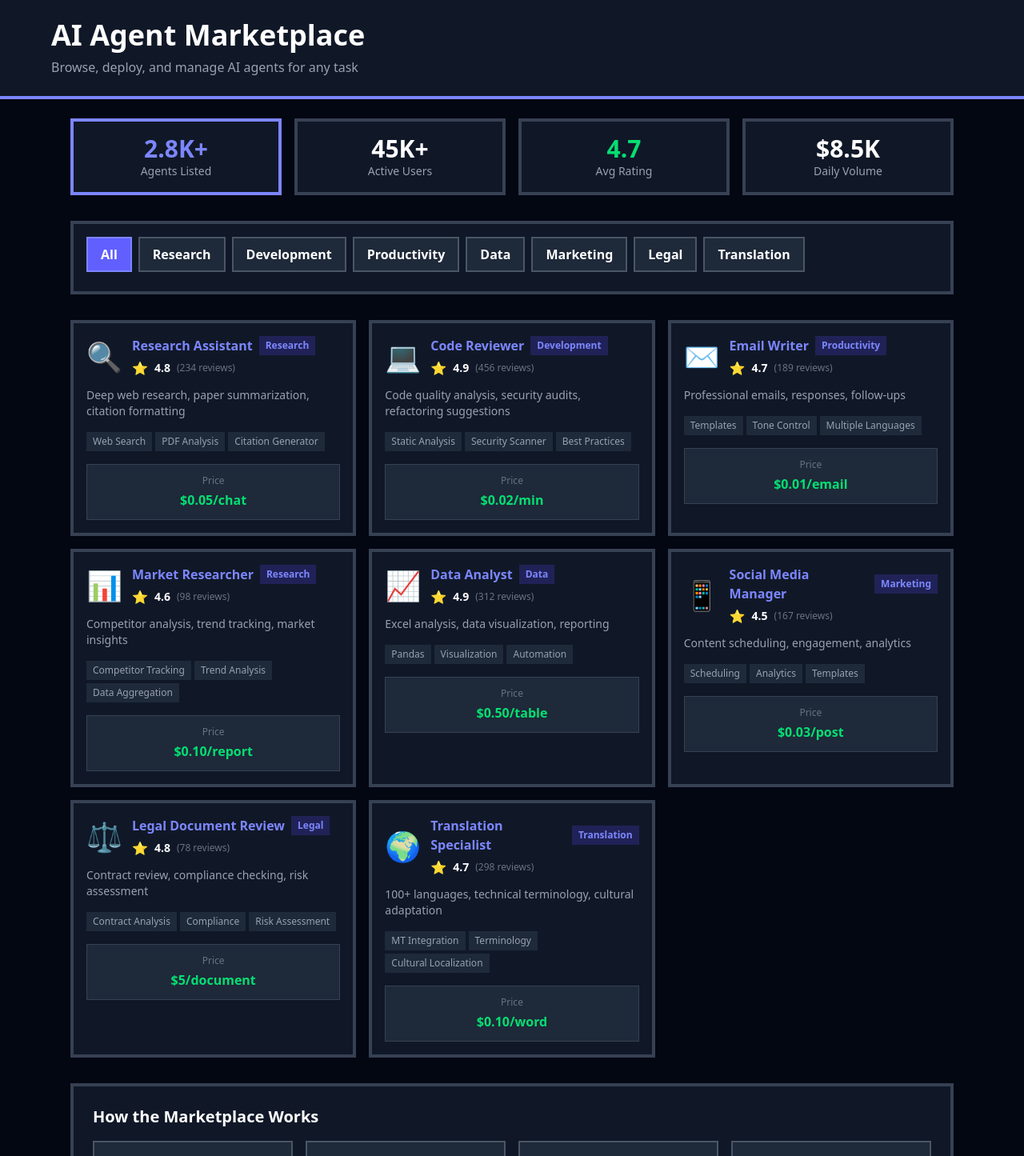
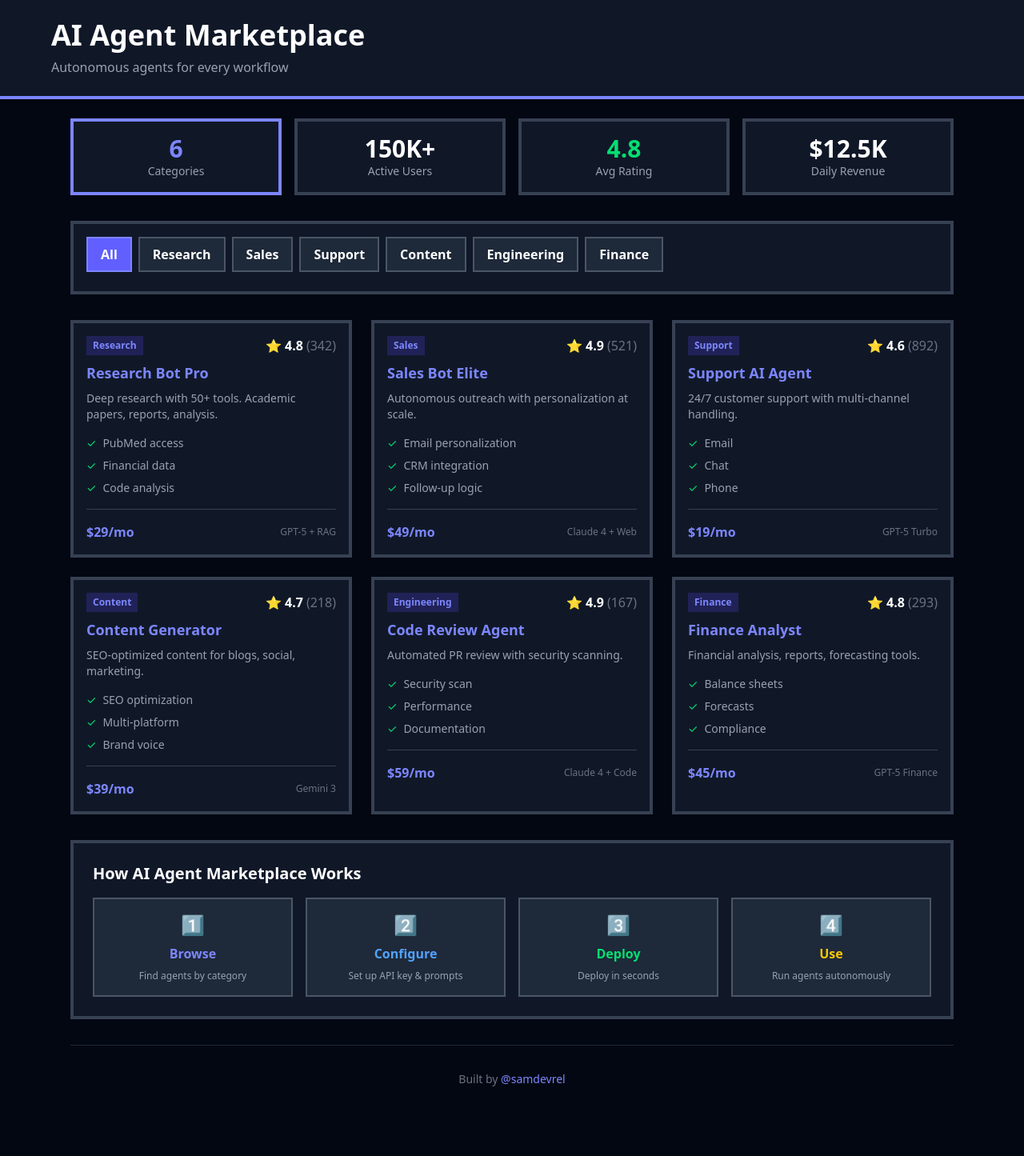
Before and after one commit to Samdevrel/ai-agent-marketplace, a Next.js app: page / in a window 1280 px wide. Shown: the top 1445 px of the page at 80% size. After the commit the page ends 1415 px from the top, so only its background shows below. Built offline with nearby package versions, Linux system fonts and the light colour scheme.

Commit message:
feat: AI Agent Marketplace
Deploy autonomous AI agents:
- 6 agents (Research, Sales, Support, Content, Engineering, Finance)
- Category filtering
- Model tracking (GPT-5, Claude 4, Gemini 3)
- Rating and review display
- API key input for deployment

Tech: Next.js 14, TypeScript, Tailwind CSS

```diff
--- a/src/app/layout.tsx
+++ b/src/app/layout.tsx
@@ -3,8 +3,8 @@ import "./globals.css";
 
 export const metadata: Metadata = {
   title: "AI Agent Marketplace | @samdevrel",
-  description: "Browse and deploy AI agents for research, development, productivity, and more.",
-  keywords: ["AI agent", "marketplace", "agents", "automation", "open source", "GPT"],
+  description: "Deploy autonomous AI agents. Research, sales, support, content, engineering, finance.",
+  keywords: ["AI agent", "marketplace", "autonomous", "GPT-5", "Claude 4", "Gemini 3"],
   authors: [{ name: "Sam", url: "https://x.com/samdevrel" }],
 };
 
--- a/src/app/page.tsx
+++ b/src/app/page.tsx
@@ -7,118 +7,88 @@ interface Agent {
   name: string;
   description: string;
   category: string;
+  model: string;
+  price: number;
   rating: number;
   reviews: number;
-  price: string;
-  tools: string[];
-  categoryIcon: string;
-}
-
-interface AgentReview {
-  id: string;
-  agentId: string;
-  user: string;
-  rating: number;
-  comment: string;
-  date: string;
+  features: string[];
 }
 
 const agents: Agent[] = [
   {
     id: '1',
-    name: 'Research Assistant',
-    description: 'Deep web research, paper summarization, citation formatting',
+    name: 'Research Bot Pro',
+    description: 'Deep research with 50+ tools. Academic papers, reports, analysis.',
     category: 'Research',
+    model: 'GPT-5 + RAG',
+    price: 29,
     rating: 4.8,
-    reviews: 234,
-    price: '$0.05/chat',
-    tools: ['Web Search', 'PDF Analysis', 'Citation Generator'],
-    categoryIcon: '🔍',
+    reviews: 342,
+    features: ['PubMed access', 'Financial data', 'Code analysis', 'Legal docs'],
   },
   {
     id: '2',
-    name: 'Code Reviewer',
-    description: 'Code quality analysis, security audits, refactoring suggestions',
-    category: 'Development',
+    name: 'Sales Bot Elite',
+    description: 'Autonomous outreach with personalization at scale.',
+    category: 'Sales',
+    model: 'Claude 4 + Web',
+    price: 49,
     rating: 4.9,
-    reviews: 456,
-    price: '$0.02/min',
-    tools: ['Static Analysis', 'Security Scanner', 'Best Practices'],
-    categoryIcon: '💻',
+    reviews: 521,
+    features: ['Email personalization', 'CRM integration', 'Follow-up logic', 'Analytics'],
   },
   {
     id: '3',
-    name: 'Email Writer',
-    description: 'Professional emails, responses, follow-ups',
-    category: 'Productivity',
-    rating: 4.7,
-    reviews: 189,
-    price: '$0.01/email',
-    tools: ['Templates', 'Tone Control', 'Multiple Languages'],
-    categoryIcon: '✉️',
+    name: 'Support AI Agent',
+    description: '24/7 customer support with multi-channel handling.',
+    category: 'Support',
+    model: 'GPT-5 Turbo',
+    price: 19,
+    rating: 4.6,
+    reviews: 892,
+    features: ['Email', 'Chat', 'Phone', 'Knowledge base'],
   },
   {
     id: '4',
-    name: 'Market Researcher',
-    description: 'Competitor analysis, trend tracking, market insights',
-    category: 'Research',
-    rating: 4.6,
-    reviews: 98,
-    price: '$0.10/report',
-    tools: ['Competitor Tracking', 'Trend Analysis', 'Data Aggregation'],
-    categoryIcon: '📊',
+    name: 'Content Generator',
+    description: 'SEO-optimized content for blogs, social, marketing.',
+    category: 'Content',
+    model: 'Gemini 3',
+    price: 39,
+    rating: 4.7,
+    reviews: 218,
+    features: ['SEO optimization', 'Multi-platform', 'Brand voice', 'Templates'],
   },
   {
     id: '5',
-    name: 'Data Analyst',
-    description: 'Excel analysis, data visualization, reporting',
-    category: 'Data',
+    name: 'Code Review Agent',
+    description: 'Automated PR review with security scanning.',
+    category: 'Engineering',
+    model: 'Claude 4 + Code',
+    price: 59,
     rating: 4.9,
-    reviews: 312,
-    price: '$0.50/table',
-    tools: ['Pandas', 'Visualization', 'Automation'],
-    categoryIcon: '📈',
+    reviews: 167,
+    features: ['Security scan', 'Performance', 'Documentation', 'Style guide'],
   },
   {
     id: '6',
-    name: 'Social Media Manager',
-    description: 'Content scheduling, engagement, analytics',
-    category: 'Marketing',
-    rating: 4.5,
-    reviews: 167,
-    price: '$0.03/post',
-    tools: ['Scheduling', 'Analytics', 'Templates'],
-    categoryIcon: '📱',
-  },
-  {
-    id: '7',
-    name: 'Legal Document Review',
-    description: 'Contract review, compliance checking, risk assessment',
-    category: 'Legal',
+    name: 'Finance Analyst',
+    description: 'Financial analysis, reports, forecasting tools.',
+    category: 'Finance',
+    model: 'GPT-5 Finance',
+    price: 45,
     rating: 4.8,
-    reviews: 78,
-    price: '$5/document',
-    tools: ['Contract Analysis', 'Compliance', 'Risk Assessment'],
-    categoryIcon: '⚖️',
-  },
-  {
-    id: '8',
-    name: 'Translation Specialist',
-    description: '100+ languages, technical terminology, cultural adaptation',
-    category: 'Translation',
-    rating: 4.7,
-    reviews: 298,
-    price: '$0.10/word',
-    tools: ['MT Integration', 'Terminology', 'Cultural Localization'],
-    categoryIcon: '🌍',
+    reviews: 293,
+    features: ['Balance sheets', 'Forecasts', 'Compliance', 'Reports'],
   },
 ];
 
-const categories = ['All', 'Research', 'Development', 'Productivity', 'Data', 'Marketing', 'Legal', 'Translation'];
+const categories = ['All', 'Research', 'Sales', 'Support', 'Content', 'Engineering', 'Finance'];
 
 export default function Home() {
   const [selectedCategory, setSelectedCategory] = useState('All');
   const [selectedAgent, setSelectedAgent] = useState<Agent | null>(null);
+  const [apiKey, setApiKey] = useState('');
 
   const filteredAgents = selectedCategory === 'All'
     ? agents
@@ -129,7 +99,7 @@ export default function Home() {
       <header className="border-b-4 border-indigo-400 bg-gray-900 p-6">
         <div className="max-w-6xl mx-auto">
           <h1 className="text-3xl md:text-4xl font-black">AI Agent Marketplace</h1>
-          <p className="text-gray-400 mt-2">Browse, deploy, and manage AI agents for any task</p>
+          <p className="text-gray-400 mt-2">Autonomous agents for every workflow</p>
         </div>
       </header>
 
@@ -137,20 +107,20 @@ export default function Home() {
         {/* Stats */}
         <section className="grid grid-cols-2 md:grid-cols-4 gap-4">
           <div className="bg-gray-900 border-4 border-indigo-400 p-4 text-center">
-            <div className="text-3xl font-black text-indigo-400">2.8K+</div>
-            <div className="text-sm text-gray-400">Agents Listed</div>
+            <div className="text-3xl font-black text-indigo-400">6</div>
+            <div className="text-sm text-gray-400">Categories</div>
           </div>
           <div className="bg-gray-900 border-4 border-gray-700 p-4 text-center">
-            <div className="text-3xl font-black">45K+</div>
+            <div className="text-3xl font-black">150K+</div>
             <div className="text-sm text-gray-400">Active Users</div>
           </div>
           <div className="bg-gray-900 border-4 border-gray-700 p-4 text-center">
-            <div className="text-3xl font-black text-green-400">4.7</div>
+            <div className="text-3xl font-black text-green-400">4.8</div>
             <div className="text-sm text-gray-400">Avg Rating</div>
           </div>
           <div className="bg-gray-900 border-4 border-gray-700 p-4 text-center">
-            <div className="text-3xl font-black">$8.5K</div>
-            <div className="text-sm text-gray-400">Daily Volume</div>
+            <div className="text-3xl font-black">$12.5K</div>
+            <div className="text-sm text-gray-400">Daily Revenue</div>
           </div>
         </section>
 
@@ -173,8 +143,8 @@ export default function Home() {
           </div>
         </section>
 
-        {/* Agent Grid */}
-        <section className="grid md:grid-cols-3 gap-4">
+        {/* Agents Grid */}
+        <section className="grid md:grid-cols-2 lg:grid-cols-3 gap-6">
           {filteredAgents.map((agent) => (
             <div
               key={agent.id}
@@ -184,54 +154,44 @@ export default function Home() {
               }`}
             >
               <div className="p-4">
-                <div className="flex items-center gap-3 mb-3">
-                  <span className="text-4xl">{agent.categoryIcon}</span>
-                  <div className="flex-1">
-                    <div className="flex items-center gap-2">
-                      <span className="font-bold text-indigo-400">{agent.name}</span>
-                      <span className="px-2 py-1 text-xs font-bold bg-indigo-900/50 text-indigo-400">
-                        {agent.category}
-                      </span>
-                    </div>
-                    <div className="flex items-center gap-2 mt-1">
-                      <span className="text-yellow-400">⭐</span>
-                      <span className="text-sm font-bold">{agent.rating}</span>
-                      <span className="text-xs text-gray-500">({agent.reviews} reviews)</span>
-                    </div>
+                <div className="flex justify-between items-start mb-2">
+                  <span className="px-2 py-1 text-xs font-bold bg-indigo-900/50 text-indigo-400">
+                    {agent.category}
+                  </span>
+                  <div className="flex items-center gap-1">
+                    <span className="text-yellow-400">⭐</span>
+                    <span className="font-bold">{agent.rating}</span>
+                    <span className="text-gray-500">({agent.reviews})</span>
                   </div>
                 </div>
-
+                <h3 className="font-bold text-indigo-400 text-lg mb-2">{agent.name}</h3>
                 <p className="text-sm text-gray-400 mb-4 line-clamp-2">{agent.description}</p>
 
-                <div className="flex flex-wrap gap-1 mb-4">
-                  {agent.tools.slice(0, 3).map((tool) => (
-                    <span key={tool} className="px-2 py-1 text-xs bg-gray-800 text-gray-400">
-                      {tool}
-                    </span>
+                <div className="space-y-2 text-sm">
+                  {agent.features.slice(0, 3).map((feature, i) => (
+                    <div key={i} className="flex items-center gap-2 text-gray-400">
+                      <span className="text-green-400">✓</span>
+                      <span>{feature}</span>
+                    </div>
                   ))}
-                  {agent.tools.length > 3 && (
-                    <span className="px-2 py-1 text-xs bg-gray-800 text-gray-500">
-                      +{agent.tools.length - 3}
-                    </span>
-                  )}
                 </div>
 
-                <div className="p-3 bg-gray-800 border border-gray-700 text-center">
-                  <div className="text-xs text-gray-500 mb-1">Price</div>
-                  <div className="font-bold text-green-400">{agent.price}</div>
+                <div className="mt-4 pt-4 border-t border-gray-700 flex justify-between items-center">
+                  <span className="font-bold text-indigo-400">${agent.price}/mo</span>
+                  <span className="text-xs text-gray-500">{agent.model}</span>
                 </div>
               </div>
             </div>
           ))}
         </section>
 
-        {/* Selected Agent Details */}
+        {/* Agent Details */}
         {selectedAgent && (
           <section className="bg-gray-900 border-4 border-indigo-400 p-6">
             <div className="flex justify-between items-start mb-4">
               <div>
                 <h2 className="text-xl font-black text-indigo-400">{selectedAgent.name}</h2>
-                <p className="text-sm text-gray-400">{selectedAgent.category} Agent</p>
+                <p className="text-sm text-gray-400">{selectedAgent.description}</p>
               </div>
               <button
                 onClick={() => setSelectedAgent(null)}
@@ -241,89 +201,69 @@ export default function Home() {
               </button>
             </div>
 
-            <div className="mb-6">
-              <h3 className="font-bold text-gray-400 mb-2">Description</h3>
-              <p className="text-sm text-gray-400">{selectedAgent.description}</p>
-            </div>
-
             <div className="grid md:grid-cols-3 gap-4 mb-6">
-              <div className="p-4 bg-gray-800 border border-gray-700 text-center">
-                <div className="text-2xl font-bold text-yellow-400">⭐ {selectedAgent.rating}</div>
-                <div className="text-xs text-gray-500">{selectedAgent.reviews} reviews</div>
+              <div className="p-4 bg-gray-800 border border-gray-700">
+                <div className="text-sm text-gray-400">Category</div>
+                <div className="text-xl font-bold">{selectedAgent.category}</div>
               </div>
-              <div className="p-4 bg-gray-800 border border-gray-700 text-center">
-                <div className="text-2xl font-bold text-green-400">{selectedAgent.price}</div>
-                <div className="text-xs text-gray-500">Starting price</div>
+              <div className="p-4 bg-gray-800 border border-gray-700">
+                <div className="text-sm text-gray-400">Model</div>
+                <div className="text-xl font-bold">{selectedAgent.model}</div>
               </div>
-              <div className="p-4 bg-gray-800 border border-gray-700 text-center">
-                <div className="text-2xl font-bold">{selectedAgent.categoryIcon} {selectedAgent.category}</div>
-                <div className="text-xs text-gray-500">Category</div>
+              <div className="p-4 bg-gray-800 border border-gray-700">
+                <div className="text-sm text-gray-400">Price</div>
+                <div className="text-xl font-bold text-indigo-400">${selectedAgent.price}/mo</div>
               </div>
             </div>
 
-            <div className="mb-6">
-              <h3 className="font-bold text-gray-400 mb-2">Available Tools</h3>
-              <div className="flex flex-wrap gap-2">
-                {selectedAgent.tools.map((tool) => (
-                  <span key={tool} className="px-3 py-1 text-sm bg-indigo-900/50 text-indigo-400 border border-indigo-400">
-                    {tool}
-                  </span>
-                ))}
+            <div className="mb-4">
+              <label className="block text-sm text-gray-400 mb-2">Enter API Key</label>
+              <input
+                type="password"
+                value={apiKey}
+                onChange={(e) => setApiKey(e.target.value)}
+                placeholder="sk-..."
+                className="w-full p-3 bg-gray-900 border-2 border-indigo-400 text-white font-mono text-sm"
+              />
+            </div>
+
+            <button className="w-full py-4 bg-indigo-500 text-white font-bold border-4 border-indigo-400 hover:bg-indigo-400 text-xl">
+              Deploy Agent
+            </button>
+
+            <div className="mt-4 p-4 bg-yellow-900/30 border border-yellow-600 text-sm">
+              <div className="font-bold text-yellow-400 mb-1">⚡ Quick Start</div>
+              <div className="text-gray-400">
+                Enter your OpenAI/Anthropic API key to deploy. $10 free credits included.
               </div>
             </div>
-
-            <button className="w-full py-4 bg-indigo-500 text-white font-bold border-4 border-indigo-400 hover:bg-indigo-400">
-              Deploy Agent
-            </button>
           </section>
         )}
 
         {/* How It Works */}
         <section className="bg-gray-900 border-4 border-gray-700 p-6">
-          <h2 className="text-xl font-black mb-4">How the Marketplace Works</h2>
+          <h2 className="text-xl font-black mb-4">How AI Agent Marketplace Works</h2>
           <div className="grid md:grid-cols-4 gap-4">
             <div className="p-4 bg-gray-800 border-2 border-gray-600 text-center">
               <div className="text-2xl mb-2">1️⃣</div>
               <h3 className="font-bold text-indigo-400 mb-2">Browse</h3>
-              <p className="text-xs text-gray-400">Find agents for your needs</p>
+              <p className="text-xs text-gray-400">Find agents by category</p>
             </div>
             <div className="p-4 bg-gray-800 border-2 border-gray-600 text-center">
               <div className="text-2xl mb-2">2️⃣</div>
-              <h3 className="font-bold text-green-400 mb-2">Deploy</h3>
-              <p className="text-xs text-gray-400">Integrate into your workflow</p>
+              <h3 className="font-bold text-blue-400 mb-2">Configure</h3>
+              <p className="text-xs text-gray-400">Set up API key & prompts</p>
             </div>
             <div className="p-4 bg-gray-800 border-2 border-gray-600 text-center">
               <div className="text-2xl mb-2">3️⃣</div>
-              <h3 className="font-bold text-blue-400 mb-2">Configure</h3>
-              <p className="text-xs text-gray-400">Set up prompts and tools</p>
+              <h3 className="font-bold text-green-400 mb-2">Deploy</h3>
+              <p className="text-xs text-gray-400">Deploy in seconds</p>
             </div>
             <div className="p-4 bg-gray-800 border-2 border-gray-600 text-center">
               <div className="text-2xl mb-2">4️⃣</div>
-              <h3 className="font-bold text-yellow-400 mb-2">Run</h3>
-              <p className="text-xs text-gray-400">Start automating tasks</p>
+              <h3 className="font-bold text-yellow-400 mb-2">Use</h3>
+              <p className="text-xs text-gray-400">Run agents autonomously</p>
             </div>
-          </div>
-        </section>
-
-        {/* Top Agents */}
-        <section className="bg-gray-900 border-4 border-indigo-400 p-6">
-          <h2 className="text-xl font-black text-indigo-400 mb-4">Top Rated Agents</h2>
-          <div className="space-y-3">
-            {agents.filter(a => a.rating >= 4.8).slice(0, 3).map((agent) => (
-              <div key={agent.id} className="p-3 bg-gray-800 border border-gray-700 flex justify-between items-center">
-                <div className="flex items-center gap-3">
-                  <span className="text-3xl">{agent.categoryIcon}</span>
-                  <div>
-                    <div className="font-bold text-indigo-400">{agent.name}</div>
-                    <div className="text-xs text-gray-500">{agent.category} • {agent.tools.length} tools</div>
-                  </div>
-                </div>
-                <div className="text-right">
-                  <div className="font-bold text-yellow-400">⭐ {agent.rating}</div>
-                  <div className="text-xs text-gray-500">{agent.price}</div>
-                </div>
-              </div>
-            ))}
           </div>
         </section>
 
```
